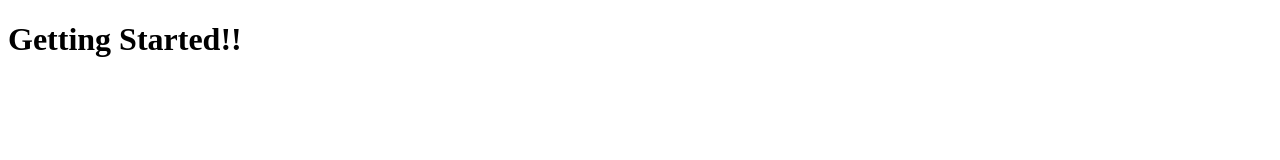
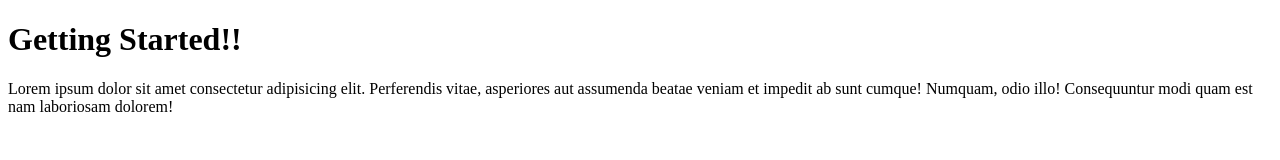
Before and after one commit to mohitchauhan4u/Build-Responsive-Real-World-Websites-with-HTML-and-CSS--Udemy, a plain HTML site: page index.html in a window 1280 px wide. Drawn offline with Linux system fonts and the light colour scheme.

Commit message:
null html

```diff
--- a/index.html
+++ b/index.html
@@ -8,5 +8,10 @@
   </head>
   <body>
     <h1>Getting Started!!</h1>
+    <p>
+      Lorem ipsum dolor sit amet consectetur adipisicing elit. Perferendis
+      vitae, asperiores aut assumenda beatae veniam et impedit ab sunt cumque!
+      Numquam, odio illo! Consequuntur modi quam est nam laboriosam dolorem!
+    </p>
   </body>
 </html>
```
